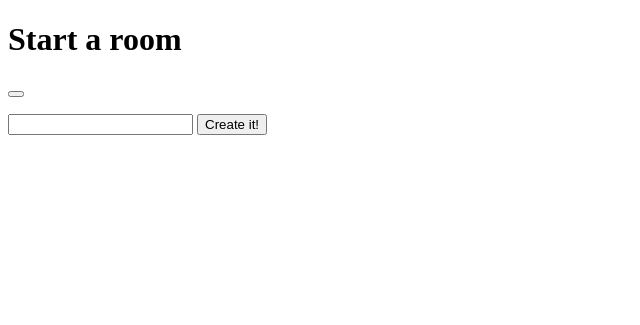
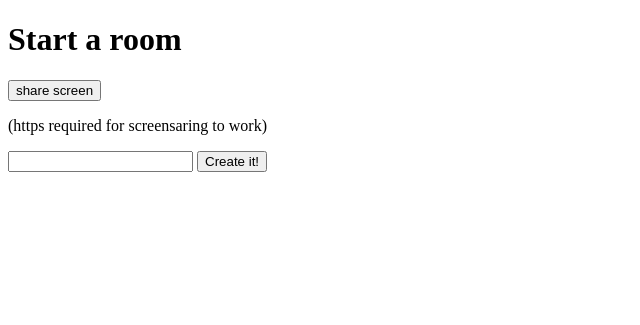
Before and after one commit to simplewebrtc/SimpleWebRTC, a website: page demo.html in a window 1280 px wide. Shown: the whole page, without its empty margins (0-640 px from the left). Drawn offline with nearby package versions, Linux system fonts and the light colour scheme; no server answers.

Commit message:
fix demo.html

```diff
--- a/demo.html
+++ b/demo.html
@@ -26,7 +26,7 @@
             }
         </style>
         <button id="screenShareButton"></button>
-        <p id="subTitle"></p>
+        <p id="subTitle">(https required for screensaring to work)</p>
         <form id="createRoom">
             <input id="sessionInput"/>
             <button type="submit">Create it!</button>
@@ -37,8 +37,7 @@
         </div>
         <div id="remotes"></div>
         <script src="//ajax.googleapis.com/ajax/libs/jquery/1.9.0/jquery.min.js"></script>
-        <script src="socket.io.js"></script>
-        <script src="simplewebrtc.bundle.js"></script>
+        <script src="latest.js"></script>
         <script>
             // grab the room from the URL
             var room = location.search && location.search.split('?')[1];
```
